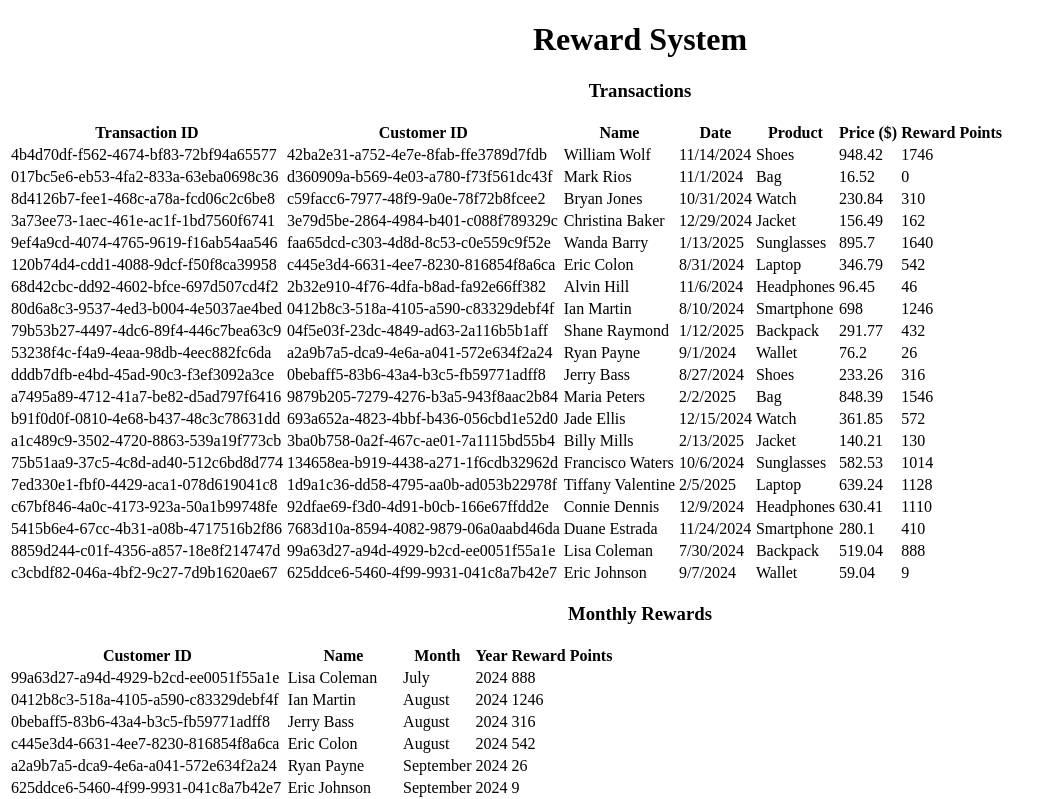
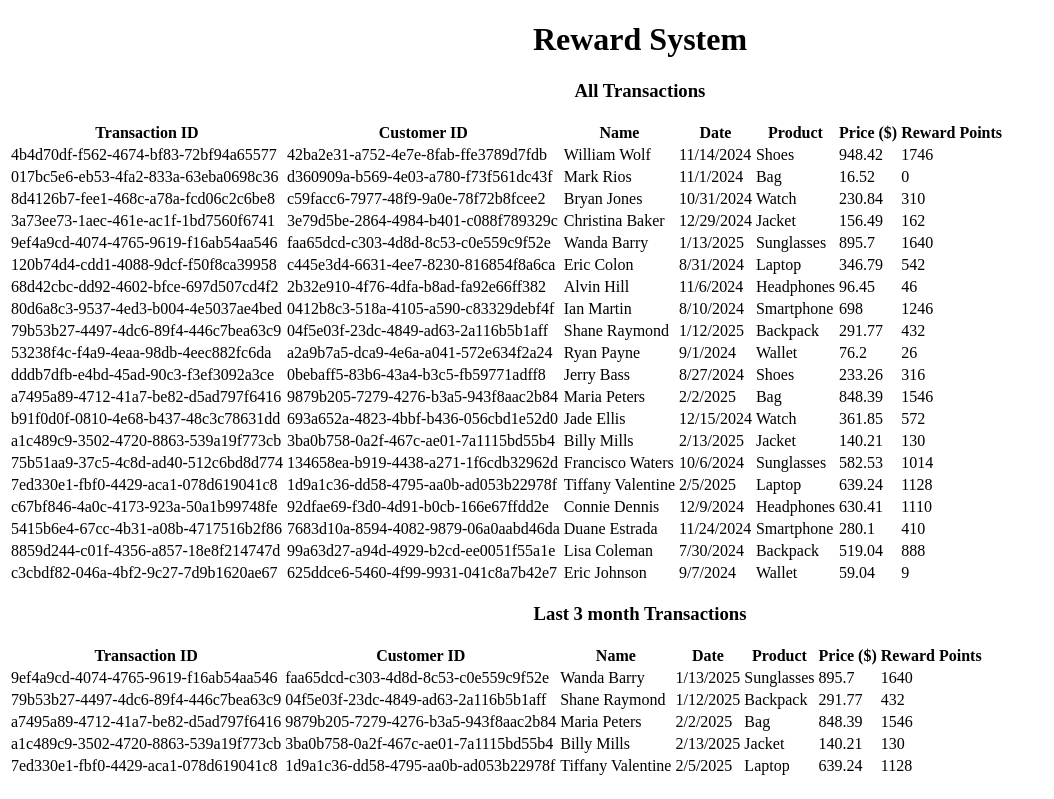
Before and after one commit to srohan722/react_HW_RewardSystem, a React (Vite) app: page / in a window 1280 px wide. Shown: the top 799 px of the page, without its empty margins (0-1054 px from the left). Built offline with nearby package versions, Linux system fonts and the light colour scheme.

Commit message:
Done with few suggested changes

```diff
--- a/src/App.jsx
+++ b/src/App.jsx
@@ -1,16 +1,22 @@
-import useFetch from './utils/hooks/useFetch.js'
-import {monthlyAggregatePoints} from './utils/services/monthlyAndTotalAggregatePoints'
+import  fetchFromMockData  from './services/fetchFromMockData.js'
+import {monthlyAggregatePoints} from './utils/monthlyAndTotalAggregatePoints.js'
 import { AllTransactions } from './components/AllTransactions';
 import { MonthlyRewards } from './components/MonthlyRewards';
 import TotalRewards from './components/TotalRewards.jsx';
 
 
 function App() {
-  const { data, loading, error } = useFetch('/mockDataApi.js');
+
+ const {data,loading,error} = fetchFromMockData()
 
 
+//Add a filter wrt today's date only last 3 months data needs to be passed
 
-  const calculatedRewards = monthlyAggregatePoints(data)
+const todaysDate = (new Date()).toISOString().split('T')[0];
+const last3MonthsData  = [...data].filter(({date})=>(
+  date.split('-')[1] - todaysDate.split('-')[1] < 3
+  ))
+  const calculatedRewards = monthlyAggregatePoints(last3MonthsData)
 
 
    if (loading) return <p>Loading...</p>;
@@ -19,10 +25,13 @@ function App() {
     <>
     <h1 style={{textAlign : 'center'}}>Reward System</h1>
 
-    <h3 style={{textAlign : 'center'}}>Transactions</h3>
+    <h3 style={{textAlign : 'center'}}>All Transactions</h3>
     <AllTransactions transactions = {data}/>
 
-    <h3 style={{textAlign : 'center'}}>Monthly Rewards</h3>
+    <h3 style={{textAlign : 'center'}}>Last 3 month Transactions</h3>
+    <AllTransactions transactions = {last3MonthsData}/>
+
+    <h3 style={{textAlign : 'center'}}>Monthly Rewards in last 3 months</h3>
     <MonthlyRewards rewards = {calculatedRewards}/>
 
     <h3 style={{textAlign : 'center'}}>Total Rewards</h3>
--- a/src/components/AllTransactions.jsx
+++ b/src/components/AllTransactions.jsx
@@ -1,6 +1,6 @@
 import React from 'react';
 import PropTypes from 'prop-types';
-import { calculatePoint } from '../utils/services/calculatePoints';
+import { calculatePoint } from '../utils/calculatePoints';
 
 export const AllTransactions = ({ transactions }) => {
   return (
--- /dev/null
+++ b/src/services/fetchFromMockData.js
@@ -0,0 +1,9 @@
+import useFetch from "../hooks/useFetch";
+
+
+const fetchFromMockData = () =>{
+    const { data, loading, error } = useFetch('/mockDataApi.js');
+    return {data,loading,error}
+}
+
+export default fetchFromMockData
--- a/src/utils/services/calculatePoints.js
+++ b/src/utils/calculatePoints.js
@@ -1,5 +1,5 @@
 export const calculatePoint = (amount) =>{
-
+//Nan check required
     if(amount<=50) return 0;
 
     if(amount>50 && amount<=100){
```
Also changed, not shown: src/hooks/useFetch.js (renamed from src/utils/hooks/useFetch.js), src/utils/monthlyAndTotalAggregatePoints.js (renamed from src/utils/services/monthlyAndTotalAggregatePoints.js).
